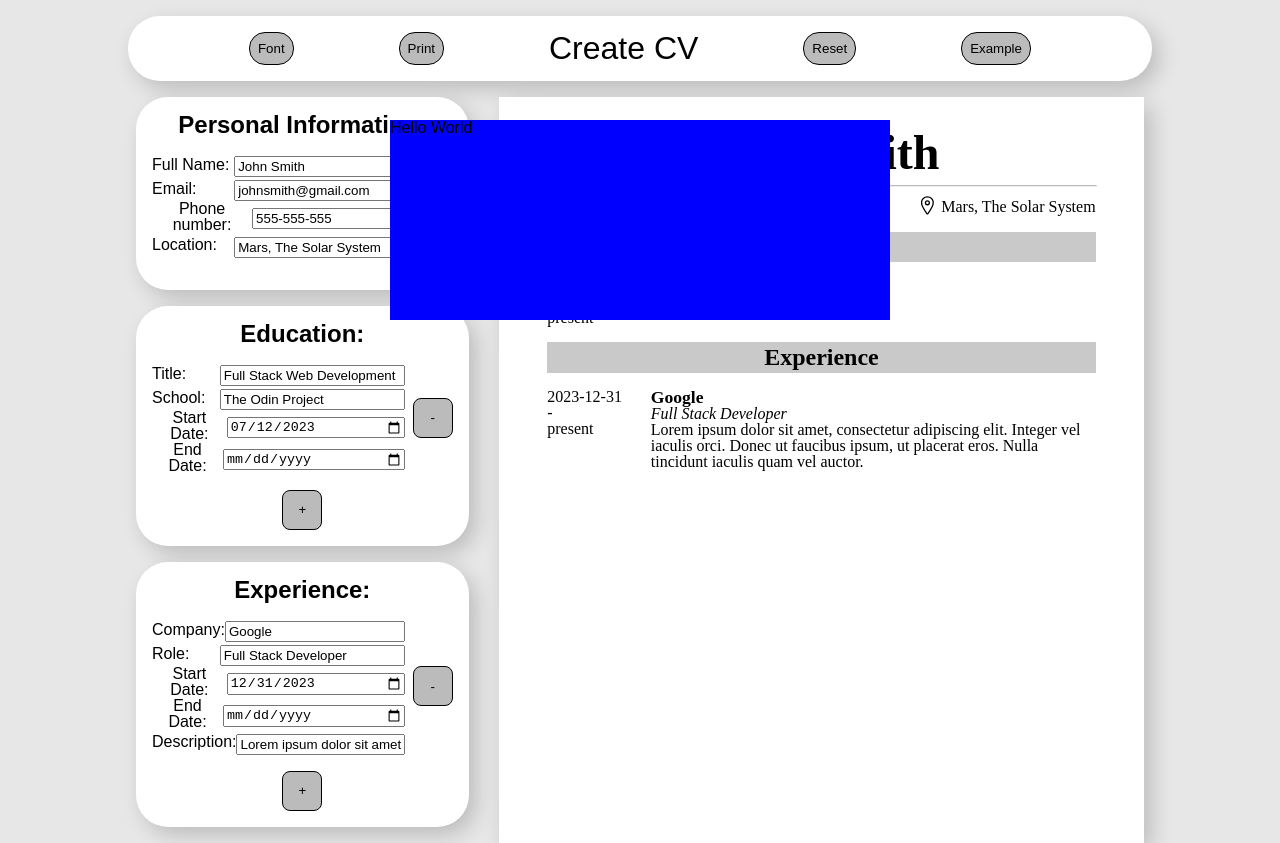
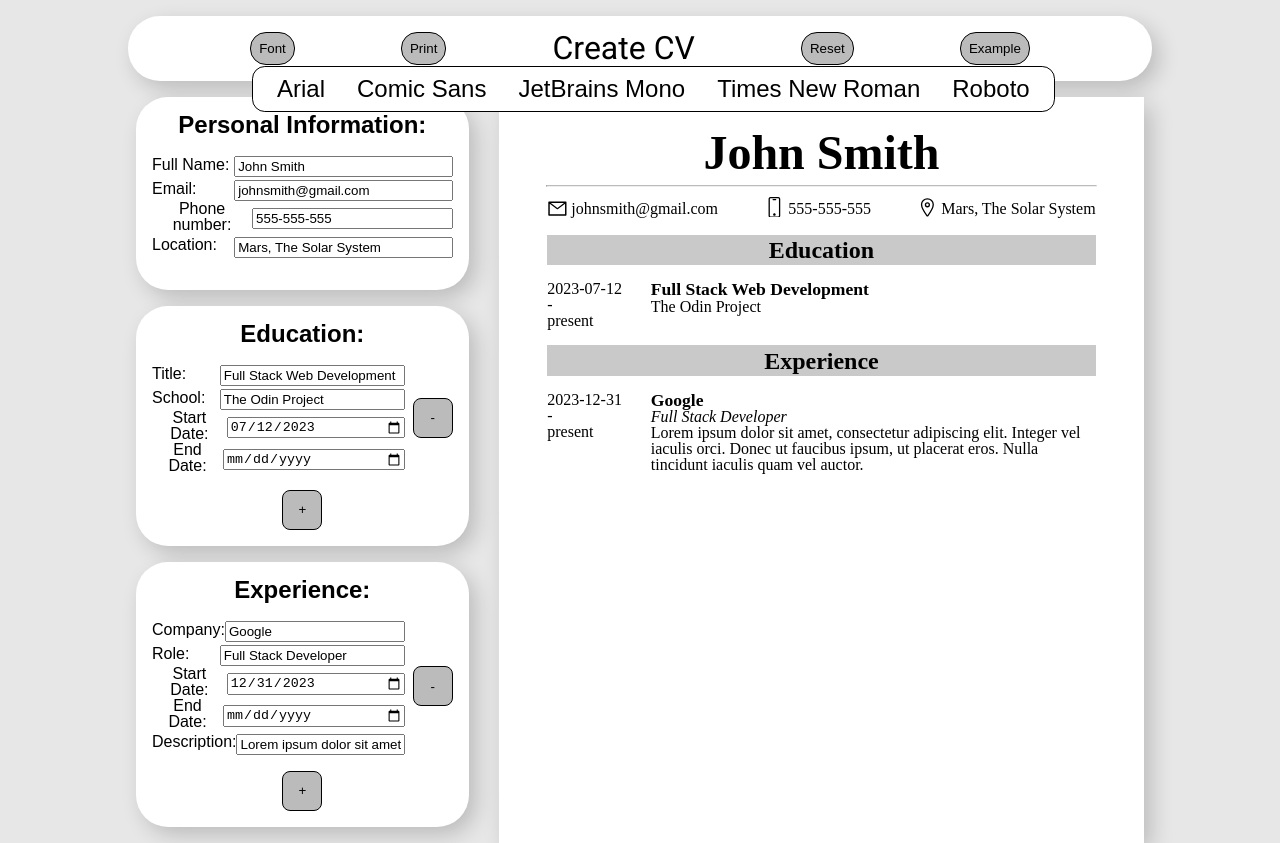
Before and after one commit to keepflowing/cv-app, a React (Vite) app: page / in a window 1280 px wide. Both pictures are taken after a click on the button "Font". Built offline with nearby package versions, Linux system fonts and the light colour scheme.

Commit message:
Finish dropdown for fonts

```diff
--- a/src/components/TopBar.jsx
+++ b/src/components/TopBar.jsx
@@ -1,14 +1,18 @@
 import { useState } from "react";
 
-const changeFont = () => {
+const changeFont = (font) => {
   const r = document.querySelector(':root');
-  r.style.setProperty('--cv-font', 'Arial');
+  r.style.setProperty('--cv-font', font);
 }
 
 function DropDown() {
   return (
     <div className="dropDown">
-      <p>Hello World</p>
+      <a onClick={() => changeFont('Arial, sans-serif')}>Arial</a>
+      <a onClick={() => changeFont('Comic Sans MS, Comic Sans, cursive')}>Comic Sans</a>
+      <a onClick={() => changeFont('JetBrains Mono')}>JetBrains Mono</a>
+      <a onClick={() => changeFont('Times New Roman, Times, serif')}>Times New Roman</a>
+      <a onClick={() => changeFont('Roboto')}>Roboto</a>
     </div>
   )
 }
@@ -18,8 +22,10 @@ export default function TopBar({onReset, onExample}) {
 
   return (
     <nav id='topBar'>
-      <button onClick={() => setOpen(!open)}>Font</button>
-      {open && <DropDown/>}
+      <button onClick={() => setOpen(!open)}>
+        Font
+        {open && <DropDown/>}
+      </button>
       <button onClick={window.print}>Print</button>
       <h1>Create CV</h1>
       <button onClick={onReset}>Reset</button>
--- a/src/styles/main.css
+++ b/src/styles/main.css
@@ -1,3 +1,6 @@
+@import url('https://fonts.googleapis.com/css2?family=Roboto:ital,wght@0,100;0,400;0,700;1,100;1,400;1,700&display=swap');
+@import url('https://fonts.googleapis.com/css2?family=JetBrains+Mono:wght@100;400;700&display=swap');
+
 html {
   background-color: rgb(231, 231, 231);
 }
@@ -13,7 +16,7 @@ html {
 
 #topBar {
   display: flex;
-  font-family: Arial, Helvetica, sans-serif;
+  font-family: 'Roboto', sans-serif;
   justify-content: space-evenly;
   margin-top: 1rem;
 }
@@ -21,15 +24,34 @@ html {
 #topBar h1 {
   font-size: 2rem;
   font-weight: 0;
+}
 
+#topBar button {
+  position: relative;
 }
 
 .dropDown {
   position: absolute;
-  background-color: blue;
-  top: 15%;
-  width: 500px;
-  height: 200px;
+  background-color: white;
+  border: solid black 1px;
+  border-radius: 0.8rem;
+  left: 2%;
+  min-width: 10rem;
+  padding: 0.5rem;
+  top: 108%;
+}
+
+.dropDown a {
+  cursor: pointer;
+  border-radius: 0.8rem;
+  padding-left: 1rem;
+  padding-right: 1rem;
+  font-size: 1.5rem;
+  white-space: nowrap;
+}
+
+.dropDown a:hover {
+  background-color: #dedede;
 }
 
 #container {
@@ -163,6 +185,7 @@ hr.solid {
 
 .contact p {
   padding-top: 0.2rem;
+   white-space: nowrap;
 }
 
 .contact svg {
@@ -173,11 +196,10 @@ hr.solid {
   align-items: center;
   display: flex;
   gap: 0.2rem;
-  width: 33%;
 }
 
-.contact :nth-child(1) {
-  gap: 0.3rem;
+.contact :nth-child(1) svg{
+  padding-top: 0.2rem;
 }
 
 .contact :nth-child(2) {
@@ -208,8 +230,15 @@ p {
   body {
     visibility: hidden;
   }
+  .contact, .section, hr.solid {
+    width: 95%;
+  }
+  #cv h1 {
+    margin-top: 0;
+  }
   #cv {
     print-color-adjust: exact;
+    -webkit-print-color-adjust: exact;
     visibility: visible;
     position: absolute;
     box-shadow: none;
```
